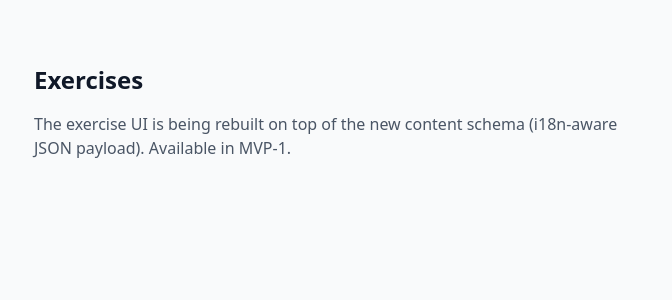
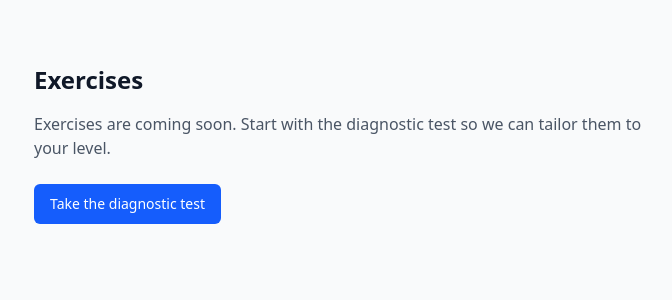
Before and after one commit to IvanSytnik/english-learn, a Next.js app in the folder apps/web/: page /en/exercises in a window 1280 px wide. Shown: the top 300 px of the page, without its empty margins (294-966 px from the left). Built offline with nearby package versions, Linux system fonts and the light colour scheme.

Commit message:
fix(web): replace exercises stub with localized next step

```diff
--- a/apps/web/app/[locale]/(student)/exercises/page.tsx
+++ b/apps/web/app/[locale]/(student)/exercises/page.tsx
@@ -1,11 +1,17 @@
+import { buttonVariants } from '@englishlearn/ui';
+import { getTranslations } from 'next-intl/server';
+import { Link } from '@/i18n/navigation';
+
 export default async function ExercisesPage() {
+  const t = await getTranslations('student.exercises');
+
   return (
     <main className="mx-auto max-w-2xl px-6 py-16">
-      <h1 className="text-2xl font-semibold mb-4">Exercises</h1>
-      <p className="text-gray-600">
-        The exercise UI is being rebuilt on top of the new content schema (i18n-aware JSON payload).
-        Available in MVP-1.
-      </p>
+      <h1 className="mb-4 text-2xl font-semibold">{t('title')}</h1>
+      <p className="mb-6 text-gray-600">{t('comingSoon')}</p>
+      <Link href="/diagnostic" className={buttonVariants()}>
+        {t('startDiagnostic')}
+      </Link>
     </main>
   );
 }
--- a/apps/web/messages/de.json
+++ b/apps/web/messages/de.json
@@ -69,7 +69,9 @@
       "start": "Starten"
     },
     "exercises": {
-      "title": "Übungen"
+      "title": "Übungen",
+      "comingSoon": "Übungen kommen bald. Mach zuerst den Einstufungstest, damit wir sie an dein Niveau anpassen können.",
+      "startDiagnostic": "Einstufungstest machen"
     }
   },
   "admin": {
--- a/apps/web/messages/en.json
+++ b/apps/web/messages/en.json
@@ -69,7 +69,9 @@
       "start": "Start"
     },
     "exercises": {
-      "title": "Exercises"
+      "title": "Exercises",
+      "comingSoon": "Exercises are coming soon. Start with the diagnostic test so we can tailor them to your level.",
+      "startDiagnostic": "Take the diagnostic test"
     }
   },
   "admin": {
--- a/apps/web/messages/ru.json
+++ b/apps/web/messages/ru.json
@@ -69,7 +69,9 @@
       "start": "Начать"
     },
     "exercises": {
-      "title": "Упражнения"
+      "title": "Упражнения",
+      "comingSoon": "Упражнения скоро появятся. Начни с диагностики — так мы подберём их под твой уровень.",
+      "startDiagnostic": "Пройти диагностику"
     }
   },
   "admin": {
--- a/apps/web/messages/uk.json
+++ b/apps/web/messages/uk.json
@@ -69,7 +69,9 @@
       "start": "Почати"
     },
     "exercises": {
-      "title": "Вправи"
+      "title": "Вправи",
+      "comingSoon": "Вправи скоро з'являться. Почни з діагностики — так ми підберемо їх під твій рівень.",
+      "startDiagnostic": "Пройти діагностику"
     }
   },
   "admin": {
```
Also changed, not shown: 1 other file (tests, documents, lock files or other folders).
